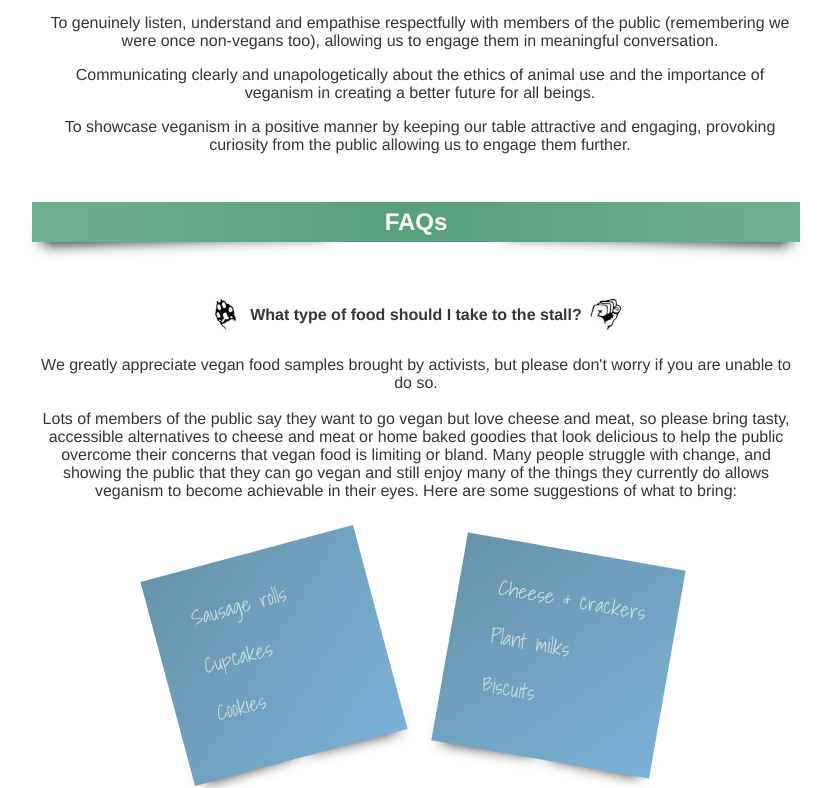
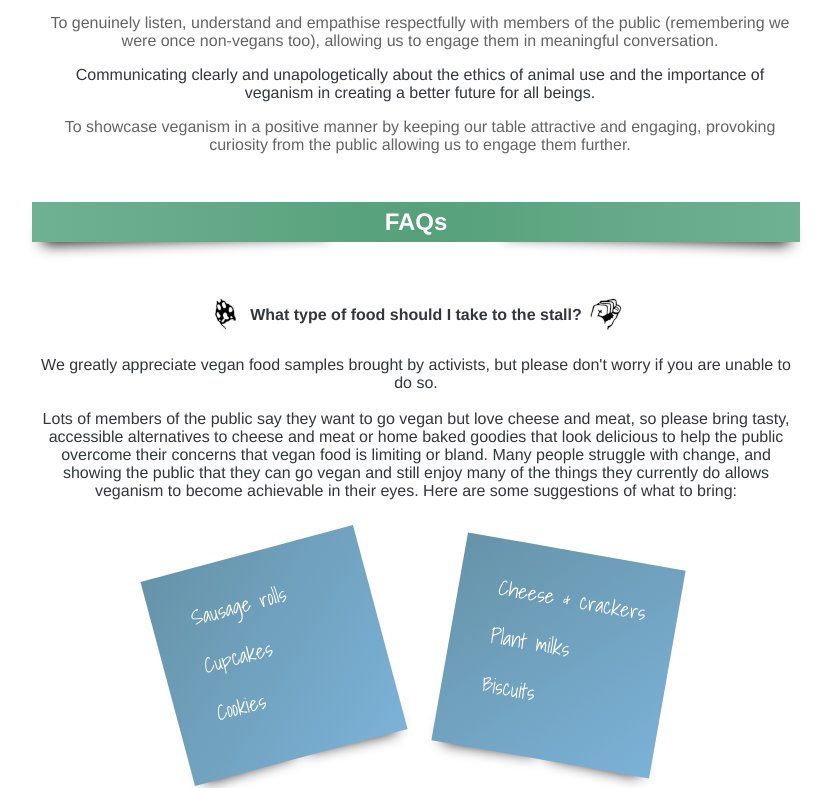
Before and after one commit to NixMichael/maca-website, a Vue app: page /outreach in a window 1280 px wide. Shown: the part 834-1622 px from the top of the page, without its empty margins (224-1055 px from the left). Built offline with nearby package versions, Linux system fonts and the light colour scheme.

Commit message:
Change text colour for lists

```diff
--- a/src/App.vue
+++ b/src/App.vue
@@ -302,7 +302,7 @@ h2 {
         list-style: none;
         font-family: 'Shadows Into Light', cursive;
         font-size: 1.3rem;
-        color: rgb(205, 217, 218);
+        color: white;
         background-image: linear-gradient(to bottom right, $postit-color-a, $postit-color-b);
         padding: 2rem;
         min-width: 220px;
--- a/src/views/Outreach.vue
+++ b/src/views/Outreach.vue
@@ -145,12 +145,19 @@
         .center-list {
             display: flex;
             justify-content: center;
+
+            div li:nth-child(2n) {
+                color: white;
+            }
         }
 
         li {
             list-style: none;
             margin-bottom: 1rem;
             margin-left: -2rem;
+            &:nth-child(2n) {
+                color: rgb(100,100,100);
+            }
         }
 
         .headerWrap {
```
